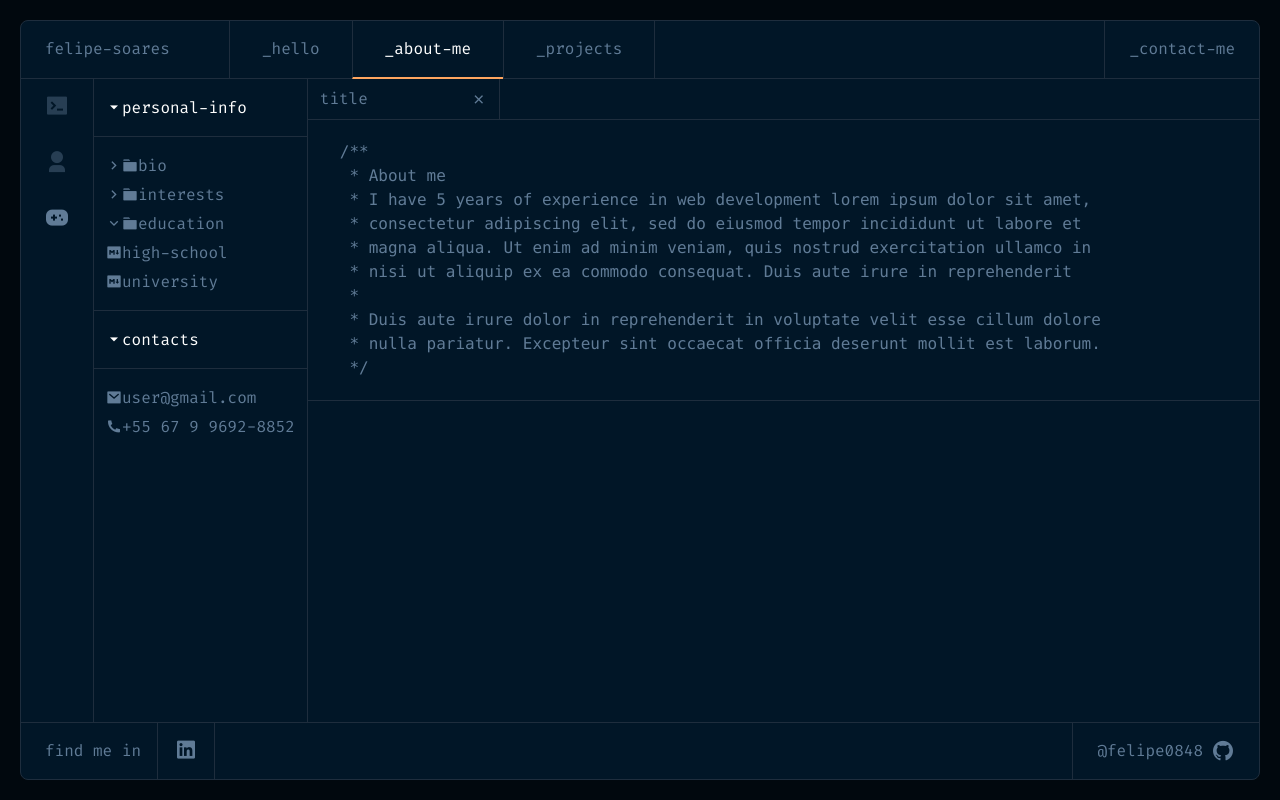
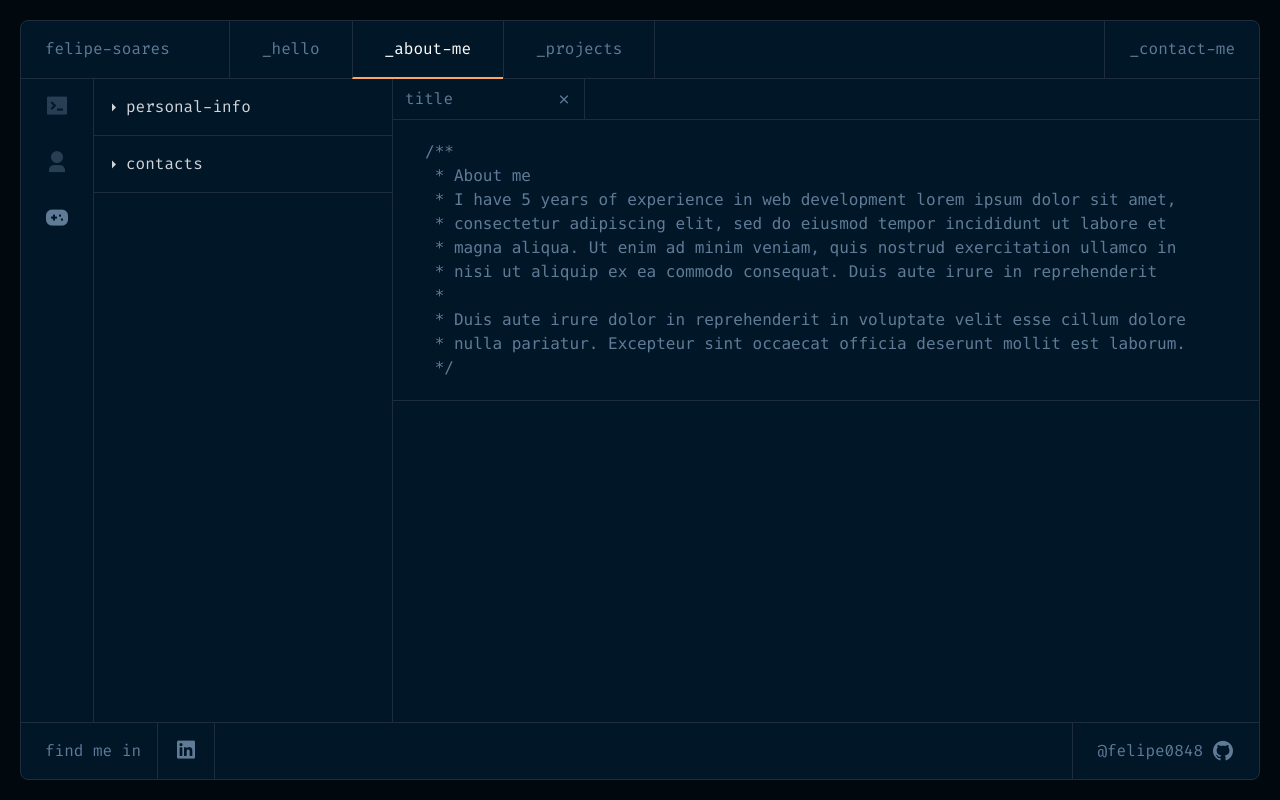
Before and after one commit to felipe0848/portfolio, a Next.js app: page /about/hobbies in a window 1280 px wide. Built offline with nearby package versions, Linux system fonts and the light colour scheme.

Commit message:
Feat: add menu explorer

```diff
--- a/src/app/about/[option]/page.tsx
+++ b/src/app/about/[option]/page.tsx
@@ -1,51 +1,15 @@
-export default function AboutMe() {
+/* eslint-disable prettier/prettier */
+
+import Explorer from "@/components/about-me/explorer"
+
+
+
+export default function MainAbout() {
   return (
     <div className="flex grow">
-      <div className="flex flex-col border-x border-lines">
-        <h3 className="px-3 py-4 border-b border-lines text-white">
-          <i className="ri-arrow-down-s-fill" />
-          personal-info
-        </h3>
-        <div className="px-3 py-4 flex flex-col gap-1 ">
-          <p>
-            <i className="ri-arrow-right-s-line" />
-            <i className="ri-folder-3-fill" />
-            bio
-          </p>
-          <p>
-            <i className="ri-arrow-right-s-line" />
-            <i className="ri-folder-3-fill" />
-            interests
-          </p>
-          <p>
-            <i className="ri-arrow-down-s-line" />
-            <i className="ri-folder-3-fill" />
-            education
-          </p>
-          <p>
-            <i className="ri-markdown-fill" />
-            high-school
-          </p>
-          <p>
-            <i className="ri-markdown-fill" />
-            university
-          </p>
-        </div>
-        <h3 className="px-3 py-4 border-y border-lines text-white">
-          <i className="ri-arrow-down-s-fill" />
-          contacts
-        </h3>
-        <div className="px-3 py-4 flex flex-col gap-1 w-max">
-          <p>
-            <i className="ri-mail-fill" />
-            user@gmail.com
-          </p>
-          <p>
-            <i className="ri-phone-fill" />
-            +55 67 9 9692-8852
-          </p>
-        </div>
-      </div>
+      <Explorer />
+
+
       <div className="flex flex-col w-full">
         <div className="border-b border-lines">
           <p className="px-3 py-2 min-w-[12rem] w-fit flex justify-between border-r border-lines">
--- /dev/null
+++ b/src/components/about-me/explorer-item.tsx
@@ -0,0 +1,62 @@
+/* eslint-disable prettier/prettier */
+import { infosType } from "@/db/folders";
+import * as Accordion from "@radix-ui/react-accordion";
+import * as Collapsible from "@radix-ui/react-collapsible";
+
+interface ExplorerItemProps {
+  item: infosType;
+}
+export default function ExplorerItem({ item }: ExplorerItemProps) {
+  return (
+    <Accordion.Item value={item.innerText} key={item.id}>
+      <Accordion.Trigger asChild>
+        <span className="[&>i]:data-[state=open]:rotate-90 px-3 py-4 gap-1 flex border-b border-lines text-gray-300 hover:text-white cursor-pointer">
+          <i className="ri-arrow-right-s-fill" />
+          <h3>{item.innerText}</h3>
+        </span>
+      </Accordion.Trigger>
+
+      <Accordion.Content asChild>
+        <div className="px-4 pb-4 pt-2 flex flex-col gap-1 ">
+          {item.content.map((child) =>
+            child.type === "folder" ? (
+              <Collapsible.Root
+                key={child.innerText}
+                className="gap-1 flex flex-col items-start"
+              >
+                <Collapsible.Trigger asChild>
+                  <span className="first:[&>i]:data-[state=open]:rotate-90 flex items-baseline gap-1 hover:text-gray-300 cursor-pointer">
+                    <i className="ri-arrow-right-s-line" />
+                    <i className="ri-folder-3-fill" />
+                    <p>{child.innerText}</p>
+                  </span>
+                </Collapsible.Trigger>
+                <Collapsible.Content>
+                  {child.content.map((item) => (
+                    <span
+                      className="gap-1 flex items-baseline ml-5 hover:text-gray-300 cursor-pointer"
+                      key={item.innerText}
+                    >
+                      <i className="ri-markdown-fill" />
+                      {item.innerText}
+                    </span>
+                  ))}
+                </Collapsible.Content>
+              </Collapsible.Root>
+            ) : (
+              <a
+                className="gap-1 flex items-baseline hover:text-gray-300 cursor-pointer"
+                key={child.innerText}
+                href={`${child.type === "mail" ? "mailto:" + child.innerText : "#"
+                  }`}
+              >
+                <i className={`ri-${child.type}-fill`} />
+                {child.innerText}
+              </a>
+            )
+          )}
+        </div>
+      </Accordion.Content>
+    </Accordion.Item>
+  );
+}
--- /dev/null
+++ b/src/components/about-me/explorer.tsx
@@ -0,0 +1,17 @@
+'use client'
+import { infos } from '@/db/folders'
+import * as Accordion from '@radix-ui/react-accordion'
+import ExplorerItem from './explorer-item'
+
+export default function Explorer() {
+  return (
+    <Accordion.Root
+      type="multiple"
+      className="flex flex-col border-x min-w-[300px] border-lines"
+    >
+      {infos.map((item) => (
+        <ExplorerItem item={item} key={item.id} />
+      ))}
+    </Accordion.Root>
+  )
+}
--- /dev/null
+++ b/src/db/folders.ts
@@ -0,0 +1,105 @@
+export type infosType = {
+  id: number
+  type: 'title' | 'folder' | 'mail' | 'phone' | 'markdown'
+  innerText: string
+  content: infosType[]
+}
+
+export const infos = [
+  {
+    id: 1,
+    type: 'title',
+    innerText: 'personal-info',
+    content: [
+      {
+        type: 'folder',
+        innerText: 'bio',
+        content: [
+          {
+            type: 'markdown',
+            innerText: 'story',
+            content: `/**
+            * About me
+            * I have 5 years of еxperience in web development lorem ipsum dolor sit amet,
+            * consectetur adipiscing elit, sed do eiusmod tempor incididunt ut labore et
+            * magna aliqua. Ut enim ad minim veniam, quis nostrud exercitation ullamco in
+            * nisi ut aliquip ex ea commodo consequat. Duis aute irure in reprehenderit
+            *
+            * Duis aute irure dolor in reprehenderit in voluptate velit esse cillum dolore
+            * nulla pariatur. Excepteur sint occaecat officia deserunt mollit est laborum.
+            */`,
+          },
+        ],
+      },
+      {
+        type: 'folder',
+        innerText: 'interests',
+        content: [
+          {
+            type: 'markdown',
+            innerText: 'voleyball',
+            content: `/**
+            * About me
+            * I have 5 years of еxperience in web development lorem ipsum dolor sit amet,
+            * consectetur adipiscing elit, sed do eiusmod tempor incididunt ut labore et
+            * magna aliqua. Ut enim ad minim veniam, quis nostrud exercitation ullamco in
+            * nisi ut aliquip ex ea commodo consequat. Duis aute irure in reprehenderit
+            *
+            * Duis aute irure dolor in reprehenderit in voluptate velit esse cillum dolore
+            * nulla pariatur. Excepteur sint occaecat officia deserunt mollit est laborum.
+            */`,
+          },
+        ],
+      },
+      {
+        type: 'folder',
+        innerText: 'education',
+        content: [
+          {
+            type: 'markdown',
+            innerText: 'high-school',
+            content: `/**
+            * About me
+            * I have 5 years of еxperience in web development lorem ipsum dolor sit amet,
+            * consectetur adipiscing elit, sed do eiusmod tempor incididunt ut labore et
+            * magna aliqua. Ut enim ad minim veniam, quis nostrud exercitation ullamco in
+            * nisi ut aliquip ex ea commodo consequat. Duis aute irure in reprehenderit
+            *
+            * Duis aute irure dolor in reprehenderit in voluptate velit esse cillum dolore
+            * nulla pariatur. Excepteur sint occaecat officia deserunt mollit est laborum.
+            */`,
+          },
+          {
+            type: 'markdown',
+            innerText: 'university',
+            content: `/**
+            * About me
+            * I have 5 years of еxperience in web development lorem ipsum dolor sit amet,
+            * consectetur adipiscing elit, sed do eiusmod tempor incididunt ut labore et
+            * magna aliqua. Ut enim ad minim veniam, quis nostrud exercitation ullamco in
+            * nisi ut aliquip ex ea commodo consequat. Duis aute irure in reprehenderit
+            *
+            * Duis aute irure dolor in reprehenderit in voluptate velit esse cillum dolore
+            * nulla pariatur. Excepteur sint occaecat officia deserunt mollit est laborum.
+            */`,
+          },
+        ],
+      },
+    ],
+  },
+  {
+    id: 2,
+    type: 'title',
+    innerText: 'contacts',
+    content: [
+      {
+        type: 'mail',
+        innerText: 'felipe.11.11@hotmail.com',
+      },
+      {
+        type: 'phone',
+        innerText: '+55 (67) 9 9692-8852',
+      },
+    ],
+  },
+] as unknown as infosType[]
```
